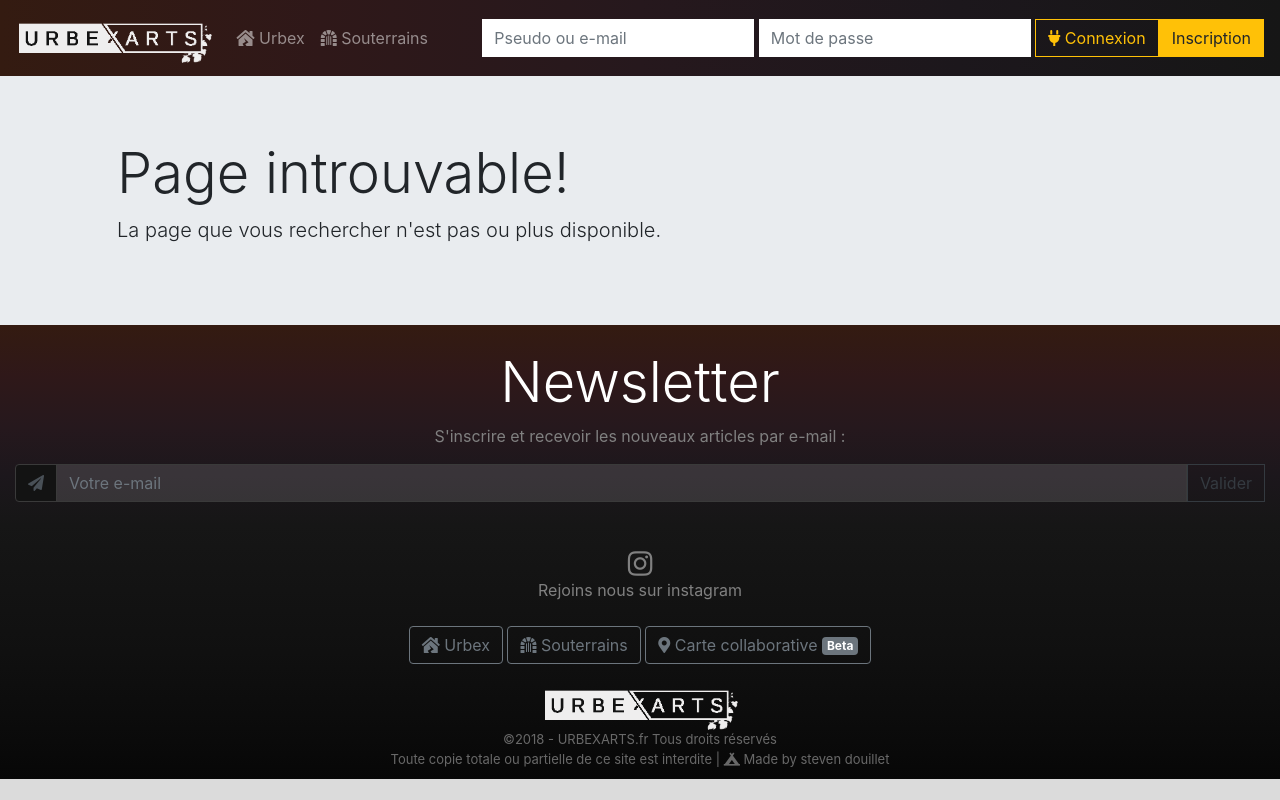
After one commit to FrenchPickles/UrbexArts, a PHP site: page /404.php in a window 1280 px wide. The commit adds this page. Run offline with PHP 8.4, Linux system fonts and the light colour scheme; a stand-in replaces the project's code that opens the database connection; some libraries are stand-ins or nearby versions.

Commit message:
404 error page and URL rewriting

```diff
--- /dev/null
+++ b/404.php
@@ -0,0 +1,20 @@
+<?php
+
+	require 'header.php';
+
+?>
+
+<main style="background-color: #e9ecef;">
+    <div class="container">
+        <div class="jumbotron mb-0">
+            <h1 class="display-4">Page introuvable!</h1>
+            <p class="lead">La page que vous rechercher n'est pas ou plus disponible.</p>
+        </div>
+    </div>
+</main>
+
+<?php
+
+	require 'footer.php';
+
+?>
--- a/footer.php
+++ b/footer.php
@@ -4,7 +4,7 @@
 		$filename = $path['basename'];
 
 		if ($filename == "footer.php"){
-			header("Location: ./index.php");
+			header("Location: ./");
 			exit();
 		}
 	?>
@@ -48,8 +48,8 @@
 		<!-- Button list -->
 		<div class="row text-center">
 			<div class="col-md-12 mb-3">
-				<a class="btn btn-outline-secondary mt-2" href="urbex.php"><i class="fas fa-house-damage"></i> Urbex</a>
-				<a class="btn btn-outline-secondary mt-2" href="souterrains.php"><i class="fas fa-dungeon"></i> Souterrains</a>
+				<a class="btn btn-outline-secondary mt-2" href="urbex"><i class="fas fa-house-damage"></i> Urbex</a>
+				<a class="btn btn-outline-secondary mt-2" href="souterrains"><i class="fas fa-dungeon"></i> Souterrains</a>
 				<a class="btn btn-outline-secondary mt-2" href="http://map.urbexarts.fr"><i class="fas fa-map-marker-alt"></i> Carte collaborative <span class="badge badge-secondary">Beta</span></a>
 			</div>
 		</div>
@@ -57,7 +57,7 @@
 		<!-- Brand logo -->
 		<div class="row text-center">
 			<div class="col-md-12">
-				<a href="index.php">
+				<a href="./">
 					<img src="assets/images/logo-urbexarts-white.png" class="urbexarts-logo" alt="logo" height="50">
 				</a>
 			</div>
--- a/header.php
+++ b/header.php
@@ -7,7 +7,7 @@ $path = pathinfo( $query );
 $filename = $path['basename'];
 
 if ($filename == "header.php"){
-	header("Location: ./index.php");
+	header("Location: ./");
 	exit();
 }
 
@@ -32,7 +32,7 @@ if ($filename == "header.php"){
 	<header>
 		<nav class="navbar navbar-expand-lg navbar-dark bg-mynavgradient">
 
-			<a href="index.php" class="navbar-brand">
+			<a href="./" class="navbar-brand">
 				<img src="assets/images/logo-urbexarts-white.png" class="urbexarts-logo" alt="logo" height="50">
 			</a>
 
@@ -42,8 +42,8 @@ if ($filename == "header.php"){
 
 			<div class="collapse navbar-collapse" id="navbarToggler">
 				<ul class="navbar-nav mr-auto mt-2 mt-lg-0">
-					<li class="nav-item"><a class="nav-link" href="urbex.php"><i class="fas fa-house-damage"></i> Urbex</a></li>
-					<li class="nav-item"><a class="nav-link" href="souterrains.php"><i class="fas fa-dungeon"></i> Souterrains</a></li>
+					<li class="nav-item"><a class="nav-link" href="urbex"><i class="fas fa-house-damage"></i> Urbex</a></li>
+					<li class="nav-item"><a class="nav-link" href="souterrains"><i class="fas fa-dungeon"></i> Souterrains</a></li>
 				</ul>
 
 				<div class="form-inline">
@@ -53,7 +53,7 @@ if ($filename == "header.php"){
 					  	echo '
 					  	<form class="form-inline" action="includes/logout.inc.php" method="post">
 							<button class="btn btn-outline-warning rounded-0 my-2 my-sm-0" type="submit" name="logout-submit"><i class="fa fa-sign-out-alt"></i> Déconnexion</button>
-							<a href="profil.php" class="btn btn-warning rounded-0 my-2 my-sm-0"><i class="fas fa-user-circle"></i> Profil</a>
+							<a href="profil" class="btn btn-warning rounded-0 my-2 my-sm-0"><i class="fas fa-user-circle"></i> Profil</a>
 						</form>';
 					  } else {
 					  	echo '
@@ -63,7 +63,7 @@ if ($filename == "header.php"){
 							<button class="btn btn-outline-warning rounded-0" type="submit" name="login-submit"><i class="fa fa-plug"></i> Connexion</button>
 						</form>
 
-						<a class="btn btn-warning rounded-0" href="signup.php">Inscription</a>';
+						<a class="btn btn-warning rounded-0" href="inscription">Inscription</a>';
 					  }
 
 					?>
--- a/index.php
+++ b/index.php
@@ -17,7 +17,7 @@
 		  } else {
 		  	echo '<h1 class="display-4">Bonjour, visiteur!</h1>';
 		  	echo '<p class="lead">Vous êtes déconnecté, connectez-vous ou inscrivez-vous pour accéder à plus de contenu !</p>';
-		  	echo '<a href="signup.php" class="btn btn-outline-warning rounded-0">Inscription</a>';
+		  	echo '<a href="inscription" class="btn btn-outline-warning rounded-0">Inscription</a>';
 		  }
 
 		  ?>
@@ -75,7 +75,7 @@
 
 												<div class="row">
 													<div class="col-9">
-														<a href="article.php?id='.$row['id'].'" class="btn btn-warning rounded-0">Voir plus</a>
+														<a href="article-'.$row['id'].'" class="btn btn-warning rounded-0">Voir plus</a>
 													</div>
 													<div class="col-3 like_count">
 														<p>'.$row["likes_count"].' <i class="fas fa-heart"></i></p>
@@ -146,7 +146,7 @@
 
 												<div class="row">
 													<div class="col-9">
-														<a href="article.php?id='.$row['id'].'" class="btn btn-warning rounded-0">Voir plus</a>
+														<a href="article-'.$row['id'].'" class="btn btn-warning rounded-0">Voir plus</a>
 													</div>
 													<div class="col-3 like_count">
 														<p>'.$row["likes_count"].' <i class="fas fa-heart"></i></p>
--- a/souterrains.php
+++ b/souterrains.php
@@ -57,7 +57,7 @@
 
 											<div class="row">
 												<div class="col-9">
-													<a href="article.php?id='.$row['id'].'" class="btn btn-warning rounded-0">Voir plus</a>
+													<a href="article-'.$row['id'].'" class="btn btn-warning rounded-0">Voir plus</a>
 												</div>
 												<div class="col-3 like_count">
 													<p>'.$row["likes_count"].' <i class="fas fa-heart"></i></p>
--- a/urbex.php
+++ b/urbex.php
@@ -56,7 +56,7 @@
 
 											<div class="row">
 												<div class="col-9">
-													<a href="article.php?id='.$row['id'].'" class="btn btn-warning rounded-0">Voir plus</a>
+													<a href="article-'.$row['id'].'" class="btn btn-warning rounded-0">Voir plus</a>
 												</div>
 												<div class="col-3 like_count">
 													<p>'.$row["likes_count"].' <i class="fas fa-heart"></i></p>
```
Also changed, not shown: .htaccess.
